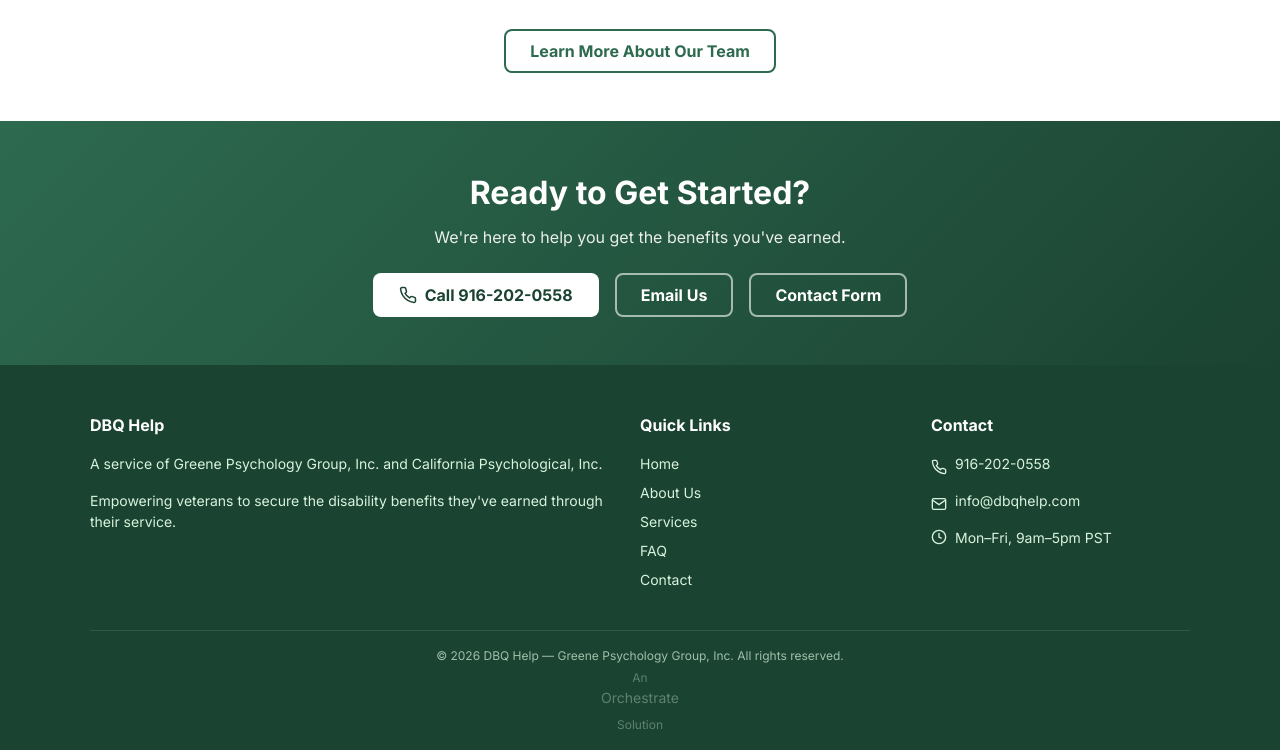
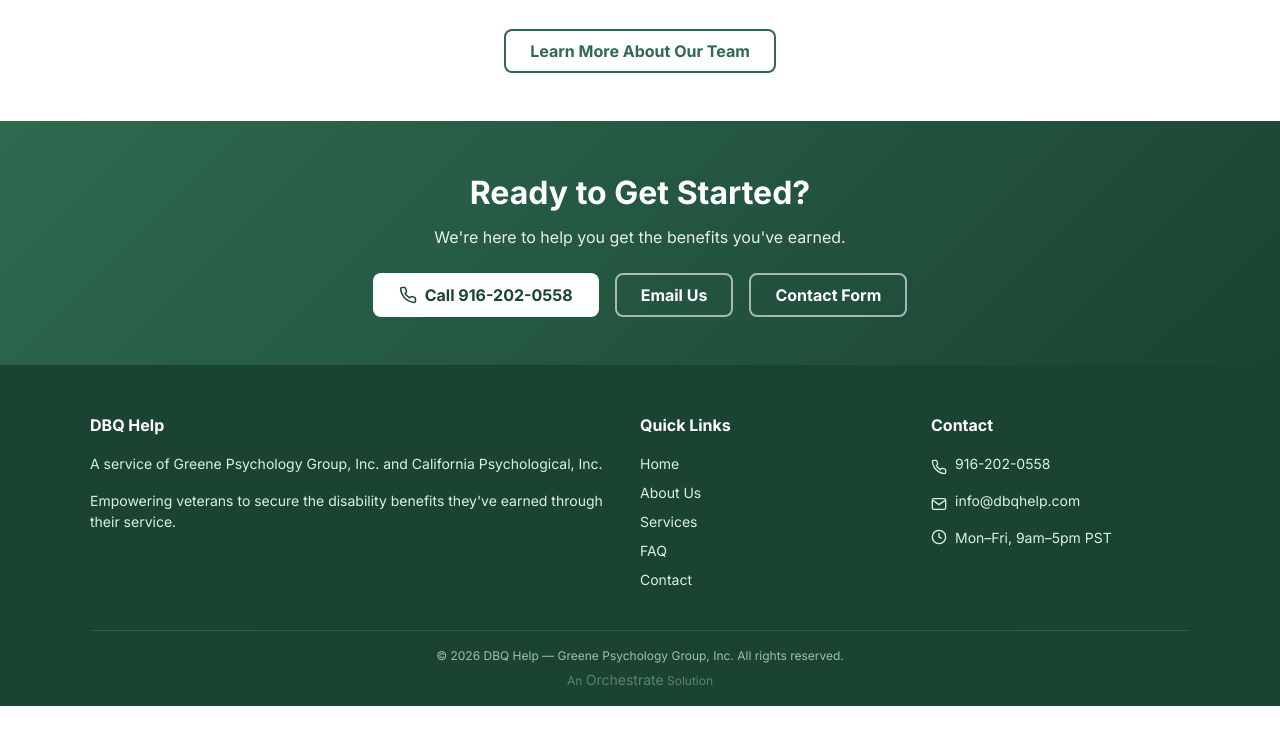
Before and after one commit to JoshuaWink/mvp-dbqhelp, a plain HTML site: page index.html in a window 1280 px wide. Shown: the part 1717-2467 px from the top of the page. After the commit the page ends 2423 px from the top, so only its background shows below. Drawn offline with Linux system fonts and the light colour scheme.

Commit message:
fix: prevent footer link block display from wrapping 'An Orchestrate Solution'
Root cause: .dbq-footer a { display: block } was inherited by the
cup-powered-by link, forcing it onto its own line and splitting the
text into 3 lines despite white-space: nowrap on the parent span.

Fix: Override .cup-powered-by__link to display: inline with no margin.

```diff
--- a/dbq-theme.css
+++ b/dbq-theme.css
@@ -552,6 +552,11 @@
 .dbq-footer a:hover {
   color: #ffffff;
 }
+/* Keep powered-by link inline so "An Orchestrate Solution" stays on one line */
+.dbq-footer .cup-powered-by__link {
+  display: inline;
+  margin-bottom: 0;
+}
 .dbq-footer__contact-item {
   display: flex;
   align-items: center;
```
